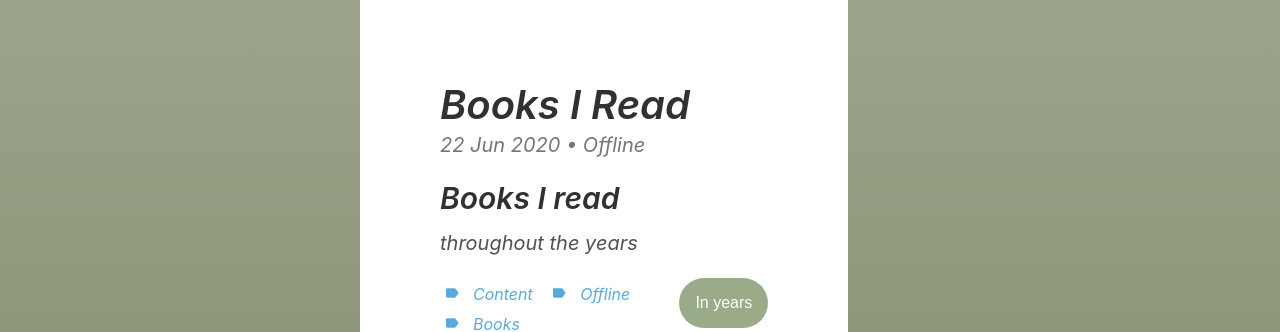
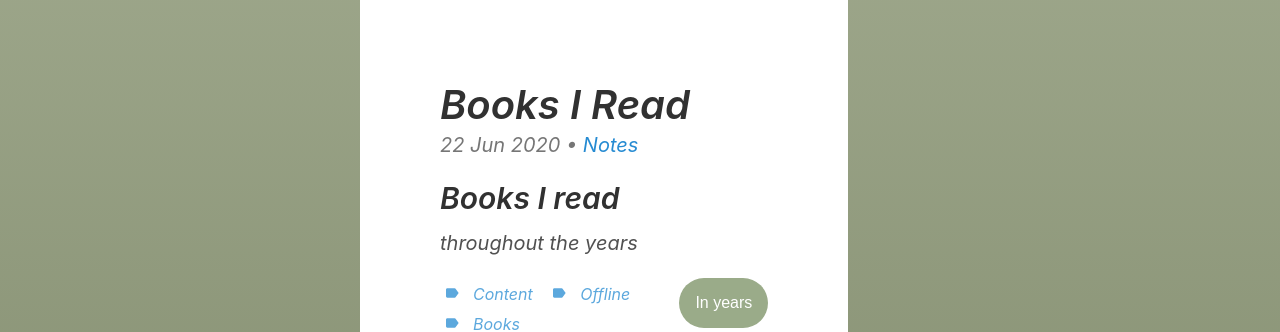
Before and after one commit to jyang123-bit/Website, a Jekyll site: the page built from _posts/2020-06-22-Offline-Books-I-Read.md, in a window 1280 px wide. Shown: the top 332 px of the page. Built offline with Jekyll 4.4.1, drawn with Linux system fonts in a browser that asks for light colours.

Commit message:
Update 2020-06-22-Offline-Books-I-Read.md

```diff
--- a/_posts/2020-06-22-Offline-Books-I-Read.md
+++ b/_posts/2020-06-22-Offline-Books-I-Read.md
@@ -3,7 +3,7 @@ layout: post
 title: "Books I Read"
 
 categories:
-  - Offline
+  - Notes
 
 tags:
   - Content
```
